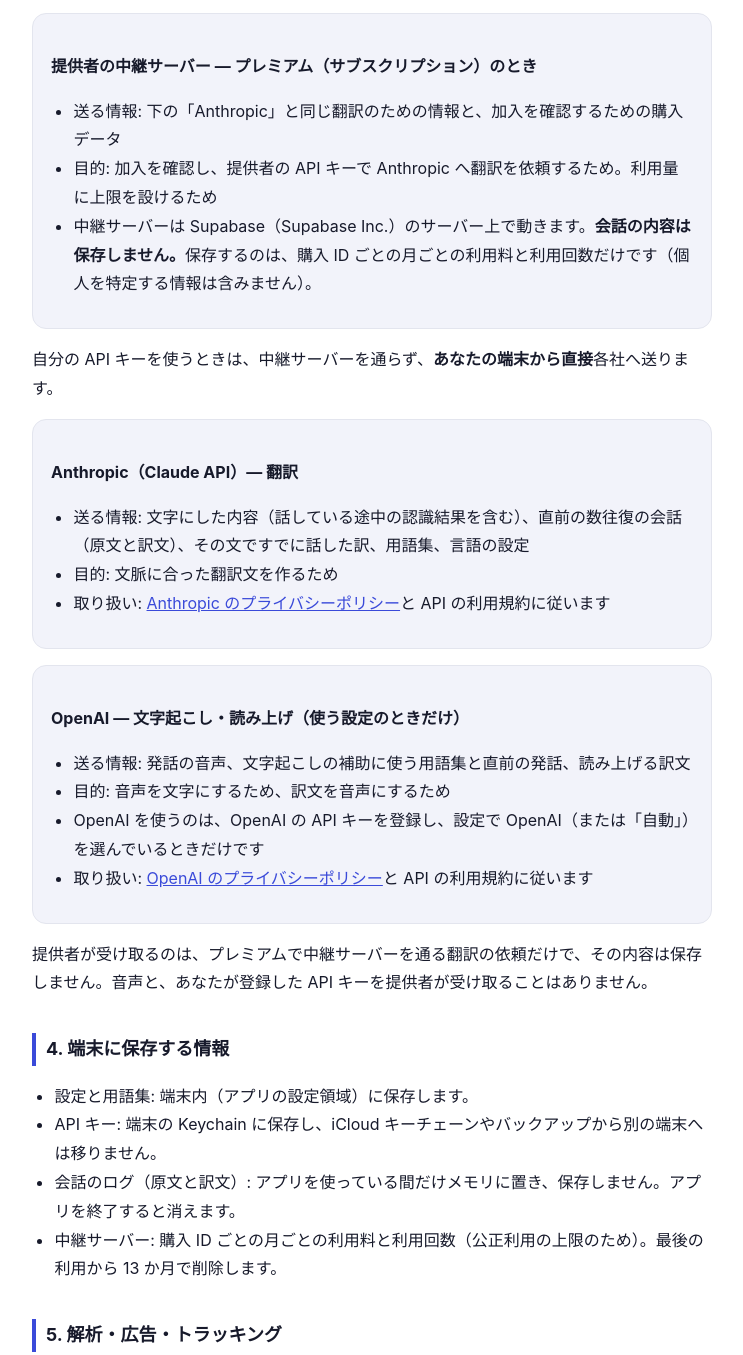
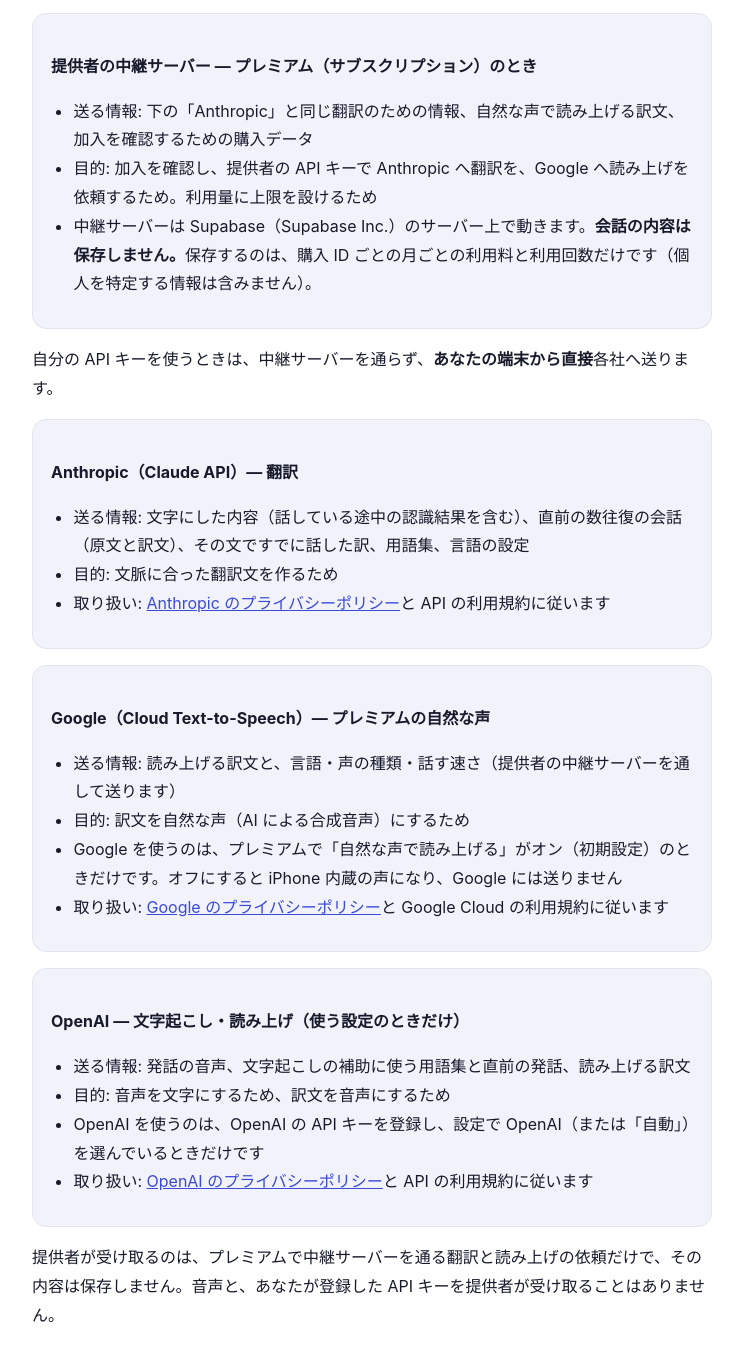
Before and after one commit to asanoitsuki/earphone-translator, a plain HTML site: page privacy.html in a window 1280 px wide. Shown: the part 865-2220 px from the top of the page, without its empty margins (268-1011 px from the left). Drawn offline with Linux system fonts and the light colour scheme.

Commit message:
Add premium natural voice (Google Cloud Text-to-Speech) to privacy policy, terms and features
Co-Authored-By: Claude Opus 5.5 <noreply@anthropic.com>

```diff
--- a/privacy.html
+++ b/privacy.html
@@ -11,7 +11,7 @@
 <body>
   <p class="back"><a href="./">← あなたのイヤホンが翻訳機に。</a></p>
   <h1>あなたのイヤホンが翻訳機に。 プライバシーポリシー</h1>
-  <p class="meta">最終更新日: 2026年11月18日（サブスクリプションの追加） ／ 提供者: ITSUKI ASANO</p>
+  <p class="meta">最終更新日: 2026年11月19日（プレミアムの自然な声の追加） ／ 提供者: ITSUKI ASANO</p>
   <p>あなたのイヤホンが翻訳機に。（以下「本アプリ」）は、マイクで聞き取った会話をリアルタイムに翻訳し、イヤホンなどへ読み上げる iPhone 用アプリです。このポリシーは、本アプリがどの情報を扱い、どこへ送るかを説明します。</p>
 
   <h2>1. 扱う情報</h2>
@@ -34,8 +34,8 @@
   <div class="card">
     <h3>提供者の中継サーバー — プレミアム（サブスクリプション）のとき</h3>
     <ul>
-      <li>送る情報: 下の「Anthropic」と同じ翻訳のための情報と、加入を確認するための購入データ</li>
-      <li>目的: 加入を確認し、提供者の API キーで Anthropic へ翻訳を依頼するため。利用量に上限を設けるため</li>
+      <li>送る情報: 下の「Anthropic」と同じ翻訳のための情報、自然な声で読み上げる訳文、加入を確認するための購入データ</li>
+      <li>目的: 加入を確認し、提供者の API キーで Anthropic へ翻訳を、Google へ読み上げを依頼するため。利用量に上限を設けるため</li>
       <li>中継サーバーは Supabase（Supabase Inc.）のサーバー上で動きます。<strong>会話の内容は保存しません。</strong>保存するのは、購入 ID ごとの月ごとの利用料と利用回数だけです（個人を特定する情報は含みません）。</li>
     </ul>
   </div>
@@ -49,6 +49,15 @@
     </ul>
   </div>
   <div class="card">
+    <h3>Google（Cloud Text-to-Speech）— プレミアムの自然な声</h3>
+    <ul>
+      <li>送る情報: 読み上げる訳文と、言語・声の種類・話す速さ（提供者の中継サーバーを通して送ります）</li>
+      <li>目的: 訳文を自然な声（AI による合成音声）にするため</li>
+      <li>Google を使うのは、プレミアムで「自然な声で読み上げる」がオン（初期設定）のときだけです。オフにすると iPhone 内蔵の声になり、Google には送りません</li>
+      <li>取り扱い: <a href="https://policies.google.com/privacy">Google のプライバシーポリシー</a>と Google Cloud の利用規約に従います</li>
+    </ul>
+  </div>
+  <div class="card">
     <h3>OpenAI — 文字起こし・読み上げ（使う設定のときだけ）</h3>
     <ul>
       <li>送る情報: 発話の音声、文字起こしの補助に使う用語集と直前の発話、読み上げる訳文</li>
@@ -57,7 +66,7 @@
       <li>取り扱い: <a href="https://openai.com/policies/privacy-policy/">OpenAI のプライバシーポリシー</a>と API の利用規約に従います</li>
     </ul>
   </div>
-  <p>提供者が受け取るのは、プレミアムで中継サーバーを通る翻訳の依頼だけで、その内容は保存しません。音声と、あなたが登録した API キーを提供者が受け取ることはありません。</p>
+  <p>提供者が受け取るのは、プレミアムで中継サーバーを通る翻訳と読み上げの依頼だけで、その内容は保存しません。音声と、あなたが登録した API キーを提供者が受け取ることはありません。</p>
 
   <h2>4. 端末に保存する情報</h2>
   <ul>
@@ -103,6 +112,7 @@
       <li><strong>What the app handles:</strong> microphone audio while translation is running, the transcribed text and its translation, your glossary and settings, and the API keys you register.</li>
       <li><strong>On-device processing:</strong> audio capture, noise reduction and speech segmentation run on the device. With the "on-device" option, Apple's on-device speech recognition and speech synthesis are used and audio does not leave the device.</li>
       <li><strong>Third parties:</strong> using your own API keys, the app sends data directly from your device to (a) Anthropic (Claude API) — the transcribed text, the last few turns of the conversation and your glossary, to translate them; and (b) OpenAI, only if you register an OpenAI key and choose it — the speech audio for transcription and the translated text for speech synthesis. Each provider handles the data under its own privacy policy. The app asks for your consent before first use.</li>
+      <li><strong>Premium natural voice:</strong> with the subscription and the natural voice on (default), the translated text to be spoken is sent through the relay to Google Cloud Text-to-Speech to create an AI-generated voice. Turning it off uses the iPhone's built-in voice instead.</li>
       <li><strong>Premium relay:</strong> with the subscription, translation requests pass through the developer's relay server (hosted on Supabase) to Anthropic, together with the signed App Store purchase data used to confirm the subscription. The relay does not store conversation content; it stores only usage amounts per purchase ID per month for fair-use limits (deleted 13 months after last use). With your own API key, data goes directly from your device to the provider. There is no analytics, advertising or tracking, and no third-party SDK. Payments are handled by Apple.</li>
       <li><strong>Storage:</strong> settings on the device; API keys in the device Keychain (this device only); the conversation log only in memory while the app runs.</li>
       <li><strong>Bystanders:</strong> the microphone may pick up other people's voices. Please tell the people you talk with that you are using a translation app.</li>
```
Also changed, not shown: index.html (+2 -1 lines), terms.html (+3 -2 lines).
